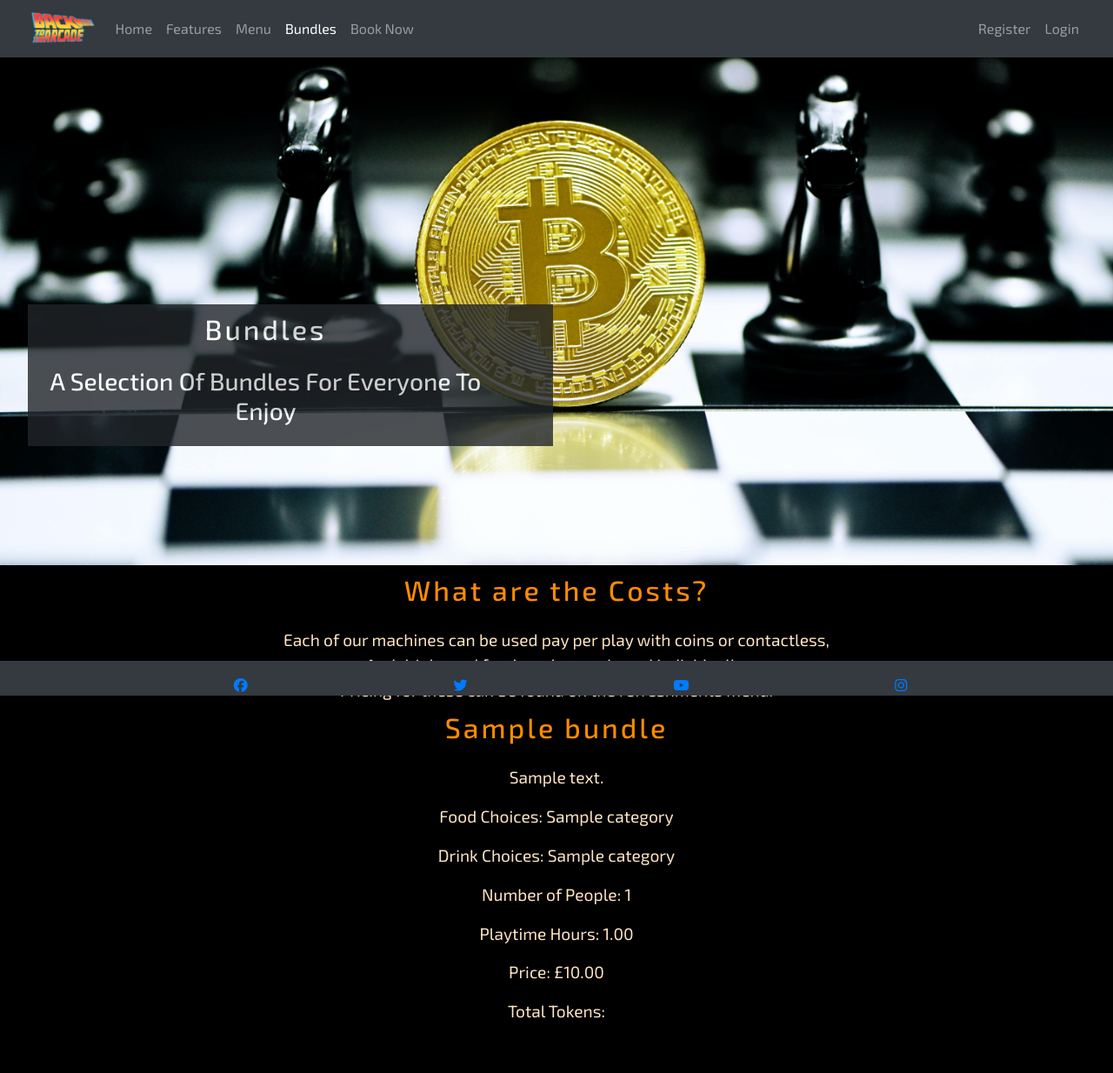
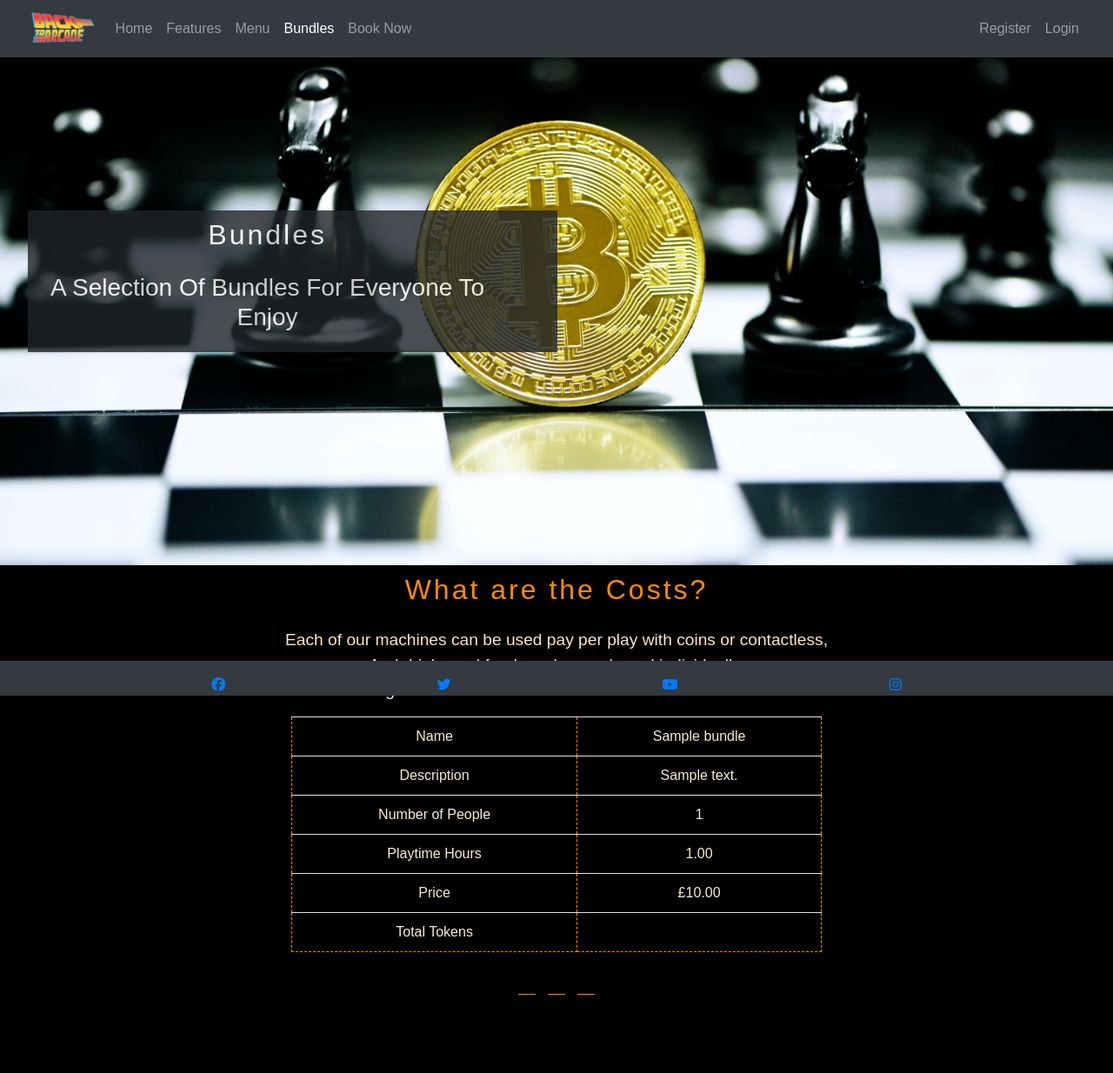
Before and after one commit to LeighAllenDev/BTTAv2, a Django app: page /bundles/ in a window 1280 px wide. Shown: the whole page at 87% size. After the commit the page ends 1144 px from the top, so only its background shows below. Run offline with Django 4.2, Linux system fonts and the light colour scheme; tables that the repository leaves empty hold one stand-in row (values such as "Sample post"); some libraries are stand-ins or nearby versions.

Commit message:
add: styled most of the pages

```diff
--- a/bundles/templates/bundles/bundles.html
+++ b/bundles/templates/bundles/bundles.html
@@ -17,23 +17,69 @@
         <h2>What are the Costs?</h2>
         <p>Each of our machines can be used pay per play with coins or contactless,<br> And drinks and food can be purchased individually.<br> Pricing for these can be found on the refreshments menu.</p>
     </div>
+</section>
+
+    <!-- bundles/templates/bundles/list_bundles.html -->
+<section class="container-fluid">
 
 
-    <!-- bundles/templates/bundles/list_bundles.html -->
-
     {% for bundle in bundles %}
-    <h2>{{ bundle.name }}</h2>
-    <p>{{ bundle.description }}</p>
-    <p>Food Choices: {% for category in bundle.food_categories.all %} {{ category.name }}{% if not forloop.last %}, {% endif %}{% endfor %}</p>
-    <p>Drink Choices: {% for category in bundle.drink_categories.all %} {{ category.name }}{% if not forloop.last %}, {% endif %}{% endfor %}</p>
-    <p>Number of People: {{ bundle.number_of_people }}</p>
-    <p>Playtime Hours: {{ bundle.playtime_hours }}</p>
-    <p>Price: £{{ bundle.price }}</p>
-    <p>Total Tokens: {{ bundle.total_tokens }}</p> <!-- If you want to display this -->
+<div class="row justify-content-center">
+    <div class="col-lg-6">
+        <table class="table">
+            <tr>
+                <th>Name</th>
+                <td>{{ bundle.name }}</td>
+            </tr>
+            <tr>
+                <th>Description</th>
+                <td>{{ bundle.description }}</td>
+            </tr>
+            <!-- <tr>
+                <th>Food Choices</th>
+                <td>
+                    {% for category in bundle.food_categories.all %}
+                        {{ category.name }}{% if not forloop.last %}, {% endif %}
+                    {% endfor %}
+                </td>
+            </tr>
+            <tr>
+                <th>Drink Choices</th>
+                <td>
+                    {% for category in bundle.drink_categories.all %}
+                        {{ category.name }}{% if not forloop.last %}, {% endif %}
+                    {% endfor %}
+                </td>
+            </tr> -->
+            <tr>
+                <th>Number of People</th>
+                <td>{{ bundle.number_of_people }}</td>
+            </tr>
+            <tr>
+                <th>Playtime Hours</th>
+                <td>{{ bundle.playtime_hours }}</td>
+            </tr>
+            <tr>
+                <th>Price</th>
+                <td>£{{ bundle.price }}</td>
+            </tr>
+            <tr>
+                <th>Total Tokens</th>
+                <td>{{ bundle.total_tokens }}</td>
+            </tr>
+        </table>
+    </div>
+</div>
+    <div class="divider">
+        <span class="dash"></span>
+        <span class="dash"></span>
+        <span class="dash"></span>
+    </div>
 {% endfor %}
 
 
 
+</div>
 </section>
 
 {% endblock %}
--- a/menu/templates/menu/menu.html
+++ b/menu/templates/menu/menu.html
@@ -14,7 +14,7 @@
 <section class="description">
   <div>
     <div>
-      <h2 class="subtitle">Refreshments</h2>
+      <h2 class="subtitle">Menu Overview</h2>
       <p>
         We have an in-house canteen that offers a selection of tasty treats to
         sustain you during your gaming sessions, with vegan options available on
--- a/static/css/style.css
+++ b/static/css/style.css
@@ -2,8 +2,9 @@
 
 * {
     padding: 0%;
-    background: fixed;
+    /* background: fixed; */
     box-sizing: border-box;
+    font-family: 'Exo2', sans-serif;
     /* background-color: black; */
 }
 
@@ -23,7 +24,6 @@
 /* Nav bar */
 
 .bg-img-container {
-
     height: 600px;
     padding: 0%;
     width: fit-content;
@@ -49,11 +49,15 @@
     background: url(/static/images/bundles-hero.jpg) no-repeat center center/cover;
 }
 
+#booking {
+    background: url(/static/images/booking-hero.jpg) no-repeat center center/cover;
+}
+
 .cover-text {
     position: absolute;
     font-size: 100%;
     background-color: #212529;
-    margin-top: 300px;
+    margin-top: 15%;
     opacity: 80%;
     padding: 1rem;
     margin-left: 2em;
@@ -117,12 +121,14 @@
     font-weight: 400;
 }
 
+
 .category-name {
     margin-top: 30px;
 }
 
 ul {
     list-style: none;
+    padding-left: 0%;
 }
 
 
@@ -165,3 +171,17 @@
 .end {
     padding-bottom: 2.5rem;
 }
+
+@media (max-width: 768px) {
+    .bg-img-container {
+        height: 30vh;
+    }
+
+    .cover-text {
+        right: 5%;
+    }
+
+    .bg-img-container {
+        display: inline;
+    }
+}
```
Also changed, not shown: features/templates/features/features.html (+5 -5 lines), templates/booking.html (+33 -15 lines), static/images/booking-hero.jpg (added).
